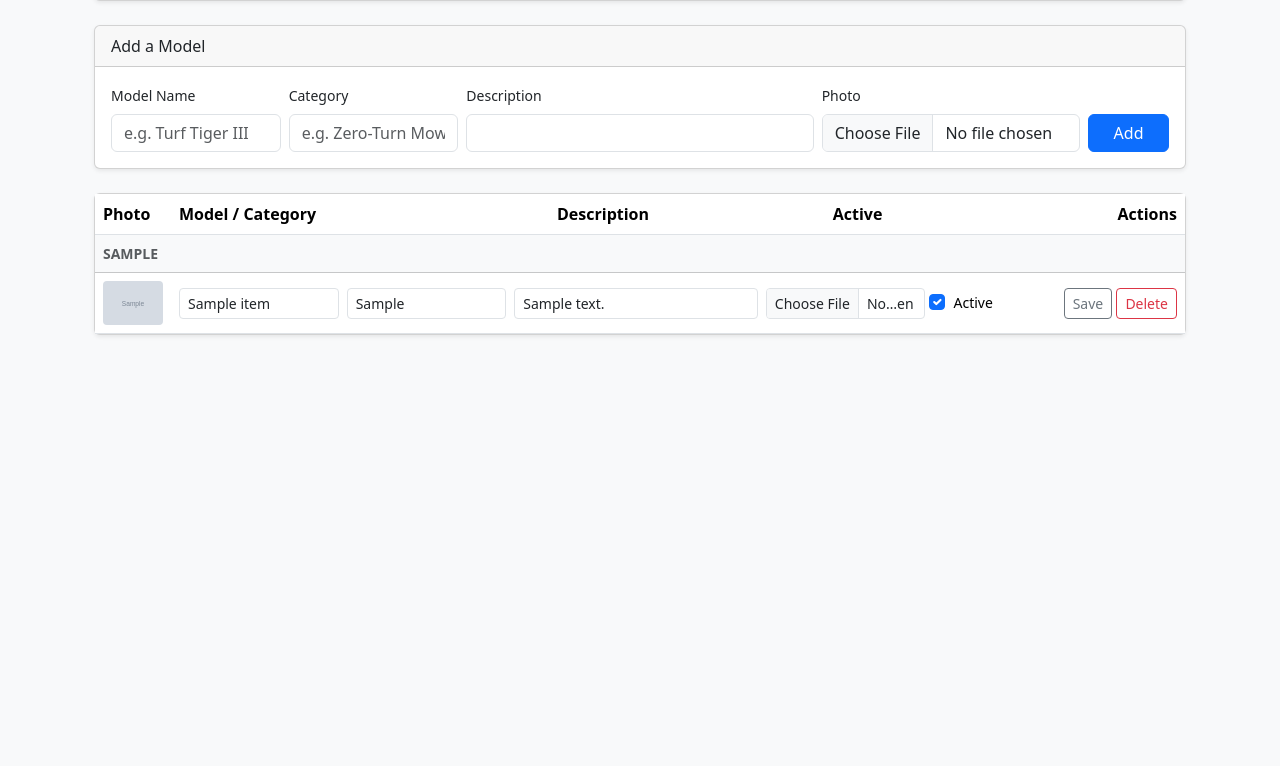
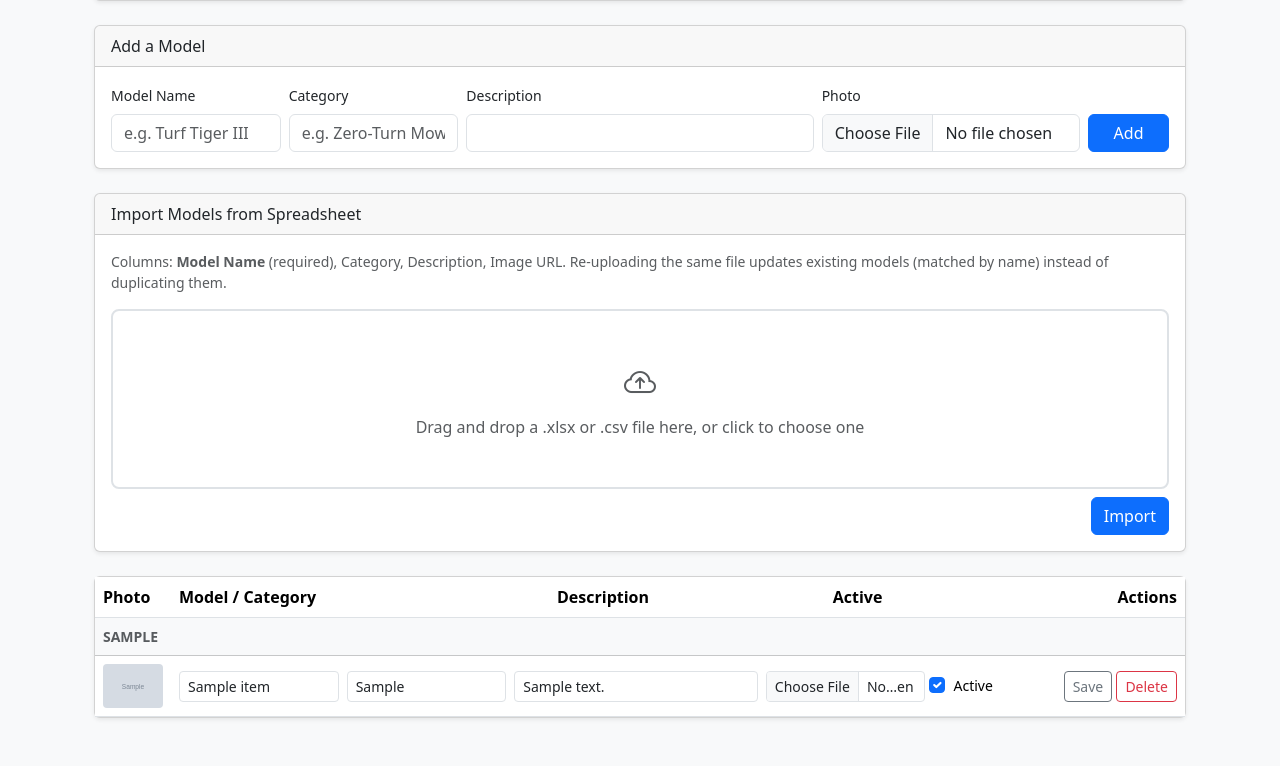
Before and after one commit to krp2203/Power_Equipment_SaaS, a Flask app: page /admin/manufacturer-catalog/1 in a window 1280 px wide. Shown: the part 470-1236 px from the top of the page. Before the commit the page ends 806 px from the top, so only its background shows below. Run offline with Flask 3, Linux system fonts and the light colour scheme; a user stored in the database is signed in; tables that the repository leaves empty hold one stand-in row (values such as "Sample post"); grey boxes marked "Sample" are stand-in pictures; some libraries are stand-ins or nearby versions.

Commit message:
Add spreadsheet import for manufacturer catalog models
Lets a manufacturer's whole lineup be loaded into a dealer's brand page
in one shot instead of one model at a time - build a brand once (name/
logo/intro via the existing form), then drag a .xlsx/.csv onto its
manage page to bulk-create/update its models. Columns: Model Name
(required), Category, Description, Image URL - header matching is
case-insensitive with a few common aliases (Model/Name, Type, Desc,
Photo).

Upserts by model name (case-insensitive) within the brand, so the same
source file can be re-uploaded after edits without piling up
duplicates - the intended workflow is maintaining one spreadsheet per
manufacturer locally and reusing it across every dealer that carries
that brand, rather than re-entering the same lineup by hand for each
one.

Image URLs are fetched server-side, which meant adding real SSRF
protection to app/core/uploads.py (save_image_from_url): only http(s)
is allowed, and the resolved hostname is checked against private/
loopback/link-local/reserved ranges before fetching - specifically
blocks the cloud metadata endpoint (169.254.169.254) and internal
Docker hostnames, not just obvious ones like localhost. A bad image
URL doesn't fail the whole row - the model still gets created/updated
from its text fields, just flagged in the summary as needing a photo.
Documented trade-off: redirects aren't re-validated per hop, which
would need a custom transport to close fully - acceptable here since
this is an operator-driven bulk-import tool, not a public endpoint.

Also refactored the image-decode/save logic (shared by both the direct
upload and the URL-fetch path) to save under the extension Pillow
actually detects from the decoded content, rather than trusting the
claimed filename extension - strictly more correct than what was there
before.

Verified end-to-end through the real admin route: a 4-row test
workbook (one good image URL, one blank, one pointing at the cloud
metadata IP, one row with no model name) produced exactly the expected
result - 3 created, 1 skipped, 1 image failure surfaced without
blocking that row's text fields. Re-uploading a modified version
correctly updated the matching row in place and added a new one
without duplicating the untouched rows. Verified .csv works the same
way, and that a non-spreadsheet file is rejected with a clear message.

Co-Authored-By: Claude Sonnet 5 <noreply@anthropic.com>

```diff
--- a/app/modules/catalog/routes.py
+++ b/app/modules/catalog/routes.py
@@ -1,3 +1,4 @@
+import os
 import re
 
 from flask import render_template, g, redirect, url_for, flash, request
@@ -6,7 +7,7 @@ from flask_login import login_required
 from . import catalog_bp
 from app.core.extensions import db
 from app.core.models import ManufacturerBrand, ManufacturerCatalogItem
-from app.core.uploads import save_image_upload, UploadError
+from app.core.uploads import save_image_upload, save_image_from_url, UploadError
 
 
 def _slugify(name):
@@ -203,6 +204,111 @@ def edit_item(brand_id, item_id):
     return redirect(url_for('catalog.manage_brand', brand_id=brand.id))
 
 
+@catalog_bp.route('/admin/manufacturer-catalog/<int:brand_id>/items/import', methods=['POST'])
+@login_required
+def import_items(brand_id):
+    """
+    Bulk create/update this brand's models from an uploaded .xlsx/.csv, so a
+    whole manufacturer lineup can be loaded in one shot instead of the
+    one-model-at-a-time form. Expected columns (case-insensitive, a few
+    common aliases accepted): Model Name (required), Category, Description,
+    Image URL. Matches existing items by model name (case-insensitive) within
+    this brand and updates them instead of duplicating, so the same file can
+    be re-uploaded after edits without piling up duplicates.
+    """
+    import pandas as pd
+
+    org = g.current_org
+    brand = ManufacturerBrand.query.filter_by(id=brand_id, organization_id=org.id).first_or_404()
+
+    file = request.files.get('spreadsheet')
+    if not file or not file.filename:
+        flash('Choose a .xlsx or .csv file first.', 'danger')
+        return redirect(url_for('catalog.manage_brand', brand_id=brand.id))
+
+    ext = os.path.splitext(file.filename)[1].lower()
+    try:
+        if ext == '.csv':
+            df = pd.read_csv(file)
+        elif ext in ('.xlsx', '.xls'):
+            df = pd.read_excel(file)
+        else:
+            flash(f"Unsupported file type '{ext}'. Upload a .xlsx or .csv file.", 'danger')
+            return redirect(url_for('catalog.manage_brand', brand_id=brand.id))
+    except Exception as e:
+        flash(f"Couldn't read that file: {e}", 'danger')
+        return redirect(url_for('catalog.manage_brand', brand_id=brand.id))
+
+    col_map = {}
+    for col in df.columns:
+        key = str(col).strip().lower()
+        if key in ('model name', 'model', 'name'):
+            col_map['model_name'] = col
+        elif key in ('category', 'type'):
+            col_map['category'] = col
+        elif key in ('description', 'desc'):
+            col_map['description'] = col
+        elif key in ('image url', 'image', 'photo url', 'photo'):
+            col_map['image_url'] = col
+
+    if 'model_name' not in col_map:
+        flash('Spreadsheet needs a "Model Name" column.', 'danger')
+        return redirect(url_for('catalog.manage_brand', brand_id=brand.id))
+
+    def cell(row, key):
+        if key not in col_map:
+            return None
+        val = row.get(col_map[key])
+        if val is None:
+            return None
+        text = str(val).strip()
+        return text if text and text.lower() != 'nan' else None
+
+    existing_by_name = {
+        item.model_name.strip().lower(): item
+        for item in ManufacturerCatalogItem.query.filter_by(brand_id=brand.id).all()
+    }
+
+    created = updated = skipped = image_failures = 0
+
+    for _, row in df.iterrows():
+        model_name = cell(row, 'model_name')
+        if not model_name:
+            skipped += 1
+            continue
+
+        existing = existing_by_name.get(model_name.lower())
+        if existing:
+            item = existing
+            updated += 1
+        else:
+            item = ManufacturerCatalogItem(organization_id=org.id, brand_id=brand.id, model_name=model_name)
+            db.session.add(item)
+            existing_by_name[model_name.lower()] = item
+            created += 1
+
+        item.model_name = model_name
+        item.category = cell(row, 'category')
+        item.description = cell(row, 'description')
+
+        image_url_value = cell(row, 'image_url')
+        if image_url_value:
+            try:
+                item.image_url = save_image_from_url(image_url_value, 'manufacturer_catalog', org.id)
+            except UploadError:
+                image_failures += 1
+
+    db.session.commit()
+
+    summary = f"Imported: {created} new, {updated} updated"
+    if skipped:
+        summary += f", {skipped} row(s) skipped (no model name)"
+    if image_failures:
+        summary += f", {image_failures} image(s) couldn't be fetched"
+    flash(summary, 'warning' if image_failures else 'success')
+    return redirect(url_for('catalog.manage_brand', brand_id=brand.id))
+
+
 @catalog_bp.route('/admin/manufacturer-catalog/<int:brand_id>/items/<int:item_id>/delete', methods=['POST'])
 @login_required
 def delete_item(brand_id, item_id):
--- a/app/modules/catalog/templates/catalog/manage_brand.html
+++ b/app/modules/catalog/templates/catalog/manage_brand.html
@@ -68,6 +68,68 @@
         </div>
     </div>
 
+    <div class="card shadow-sm mb-4">
+        <div class="card-header">Import Models from Spreadsheet</div>
+        <div class="card-body">
+            <p class="text-muted small mb-3">
+                Columns: <strong>Model Name</strong> (required), Category, Description, Image URL.
+                Re-uploading the same file updates existing models (matched by name) instead of duplicating them.
+            </p>
+            <form method="POST" action="{{ url_for('catalog.import_items', brand_id=brand.id) }}"
+                  enctype="multipart/form-data" id="import-form">
+                <input type="hidden" name="csrf_token" value="{{ csrf_token() }}" />
+                <div id="drop-zone" class="border border-2 border-dashed rounded-3 text-center py-5 px-3"
+                     style="cursor: pointer; transition: background-color 0.15s;">
+                    <i class="bi bi-cloud-arrow-up fs-2 text-muted d-block mb-2"></i>
+                    <span id="drop-zone-text" class="text-muted">
+                        Drag and drop a .xlsx or .csv file here, or click to choose one
+                    </span>
+                    <input type="file" name="spreadsheet" id="spreadsheet-input" accept=".xlsx,.xls,.csv" class="d-none" required>
+                </div>
+                <div class="text-end mt-2">
+                    <button type="submit" class="btn btn-primary">Import</button>
+                </div>
+            </form>
+        </div>
+    </div>
+
+    <script>
+        (function () {
+            const dropZone = document.getElementById('drop-zone');
+            const input = document.getElementById('spreadsheet-input');
+            const text = document.getElementById('drop-zone-text');
+
+            const showFile = (file) => {
+                if (file) text.textContent = file.name;
+            };
+
+            dropZone.addEventListener('click', () => input.click());
+            input.addEventListener('change', () => showFile(input.files[0]));
+
+            ['dragenter', 'dragover'].forEach(evt => {
+                dropZone.addEventListener(evt, (e) => {
+                    e.preventDefault();
+                    e.stopPropagation();
+                    dropZone.style.backgroundColor = '#f0f7ff';
+                });
+            });
+            ['dragleave', 'drop'].forEach(evt => {
+                dropZone.addEventListener(evt, (e) => {
+                    e.preventDefault();
+                    e.stopPropagation();
+                    dropZone.style.backgroundColor = '';
+                });
+            });
+            dropZone.addEventListener('drop', (e) => {
+                const file = e.dataTransfer.files[0];
+                if (file) {
+                    input.files = e.dataTransfer.files;
+                    showFile(file);
+                }
+            });
+        })();
+    </script>
+
     <div class="card shadow-sm">
         <div class="card-body p-0">
             <table class="table table-hover mb-0 align-middle">
```
Also changed, not shown: app/core/uploads.py (+110 -17 lines).
